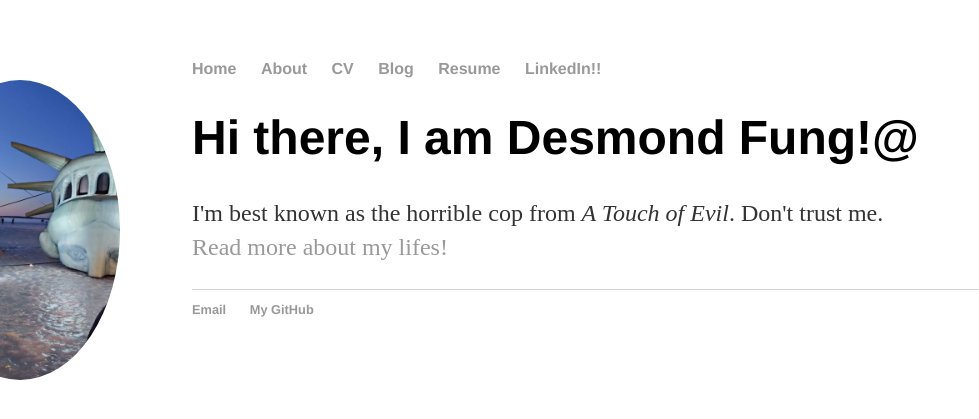
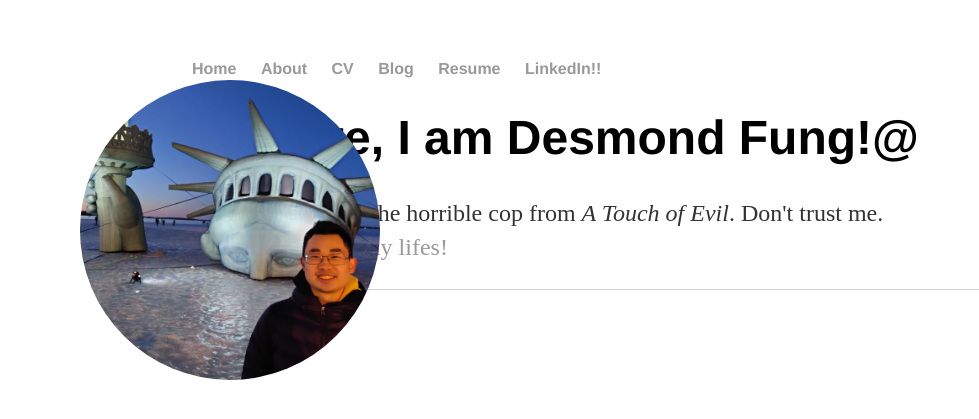
Before and after one commit to ddhangdd/ddhangdd.github.io, a Jekyll site: the page built from index.html, in a window 1280 px wide. Shown: the top 419 px of the page, without its empty margins (0-979 px from the left). Built offline with Jekyll 4.4.1, drawn with Linux system fonts in a browser that asks for light colours.

Commit message:
Update main.css

```diff
--- a/css/main.css
+++ b/css/main.css
@@ -31,12 +31,12 @@ h1 {
     text-align: center;
     position: absolute;
     top: 80px;
-    right: 80px;
+    right: -80px;
 }
 
 #avatar{
     border-radius: 50%;
-    width: 200px;
+    width: 300px;
     height: 300px;
     background-image: url("/images/myself.jpg");
     background-size: cover;
```
